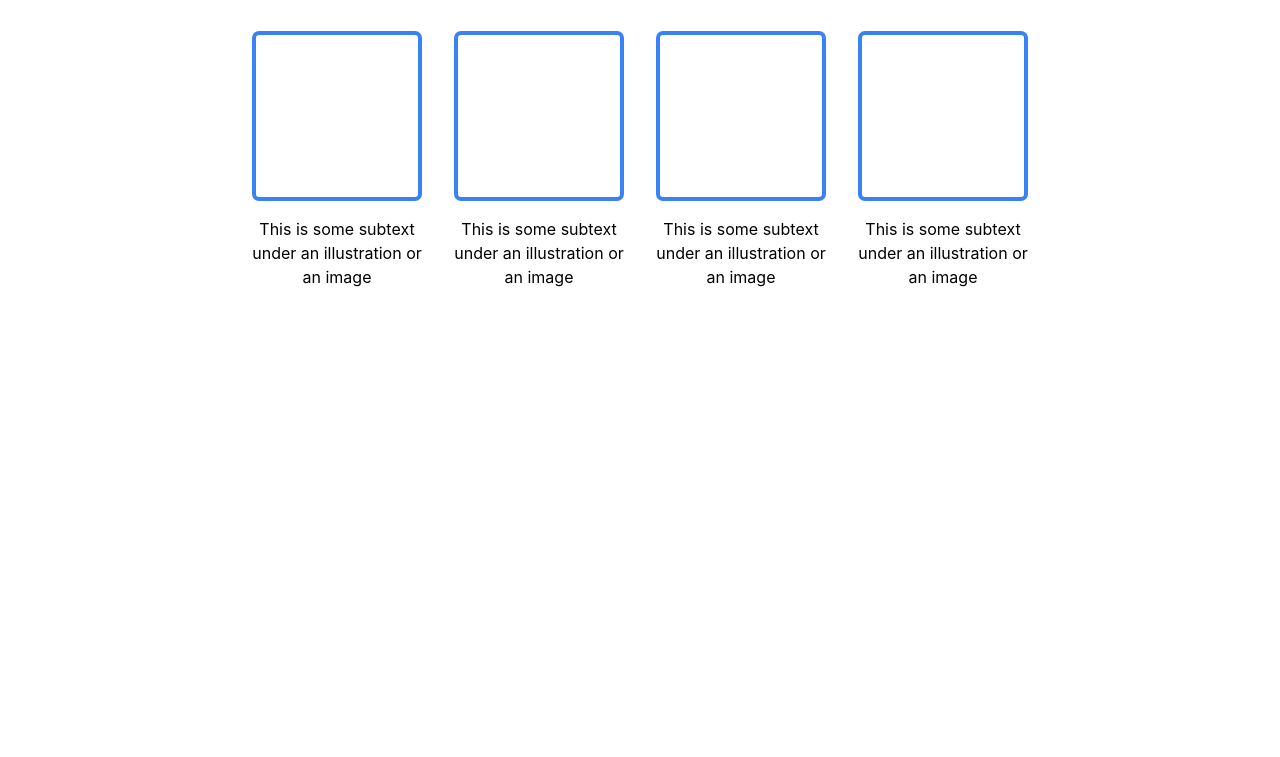
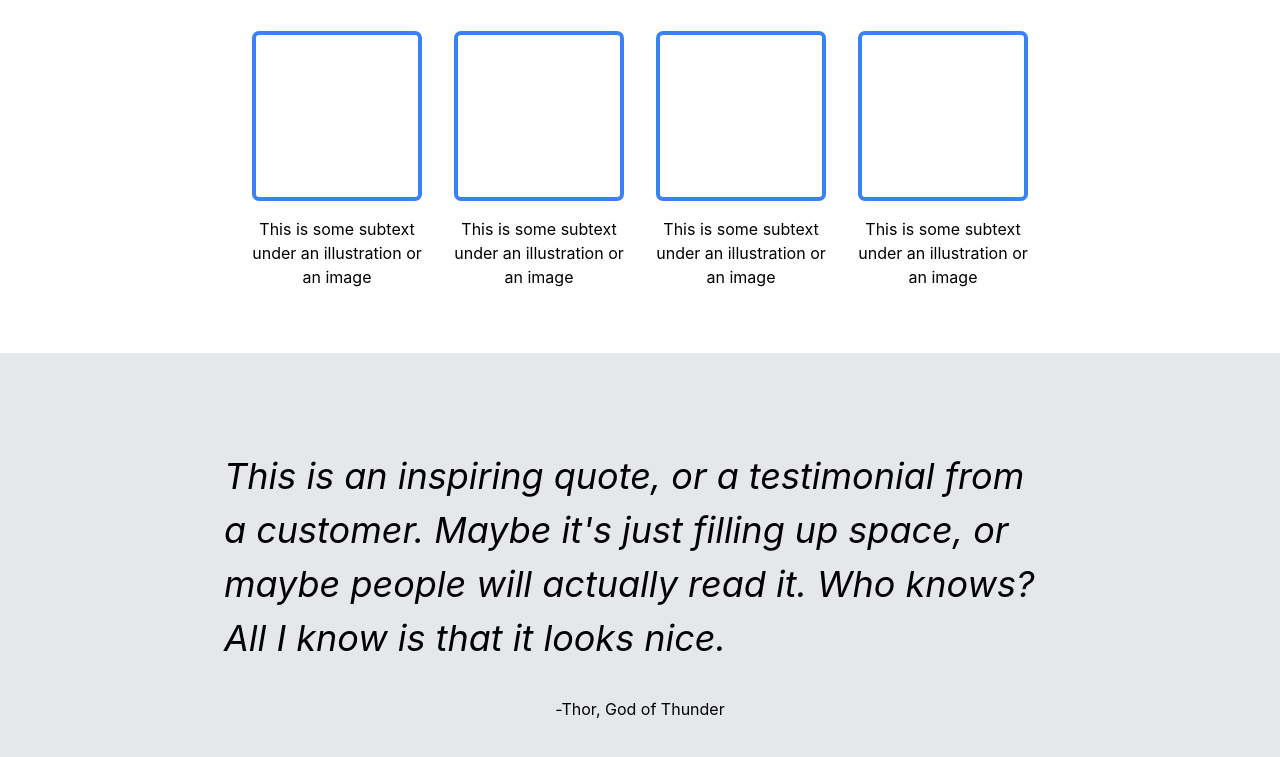
Before and after one commit to Mcjoester/landing_page, a plain HTML site: page index.html in a window 1280 px wide. Shown: the part 709-1466 px from the top of the page. Before the commit the page ends 1062 px from the top, so only its background shows below. Drawn offline with Linux system fonts and the light colour scheme.

Commit message:
made progress on section 3

```diff
--- a/index.html
+++ b/index.html
@@ -76,6 +76,21 @@
             </div>
         </div>
 
+        <!-- Section 3 -->
+        <div class="wrapper" id="thirdWrapper">
+            <div class="sectionCenter" id="third">
+                <p>
+                    <em>
+                   This is an inspiring quote, or a testimonial from a customer. Maybe it's just filling up space, or maybe people will actually read it. Who knows? All I know is that it looks nice.
+                   </em>
+                </p>
+                <span>
+                    -Thor, God of Thunder
+                </span>
+
+            </div>
+        </div>
+
 
 
 
--- a/style.css
+++ b/style.css
@@ -24,6 +24,7 @@ body {
     min-height: 100vh;
     text-rendering: optimizeSpeed;
     line-height: 1.5;
+    height: 100%;
   }
 
 
@@ -35,6 +36,10 @@ body {
 .wrapper {
     display: flex;
     justify-content: center;
+}
+
+.wrapper:first-of-type {
+    background-color: #1f2937;
 }
 
 .first {
@@ -173,3 +178,17 @@ h3 {
     border: 4px solid #3882f6;
     border-radius: 7px;
 }
+
+/* Section 3 */
+#thirdWrapper {
+    background-color: #e5e7eb;
+}
+
+#third {
+    padding: 6rem 14rem 5rem 14rem;
+    gap: 2rem;
+}
+
+#third p {
+    font-size: 36px;
+}
```
